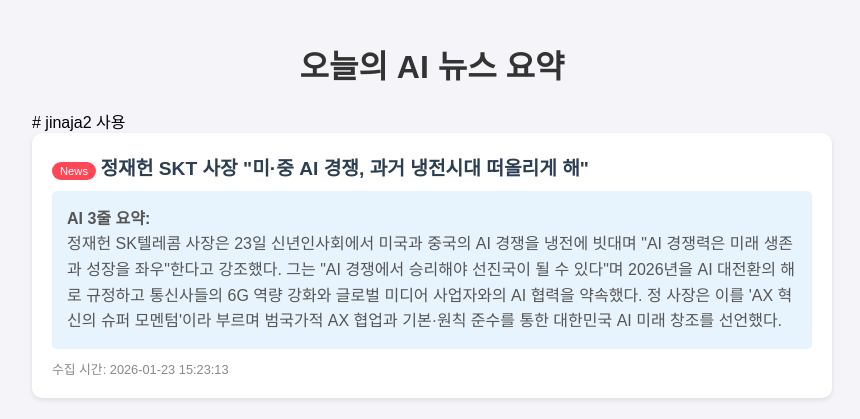
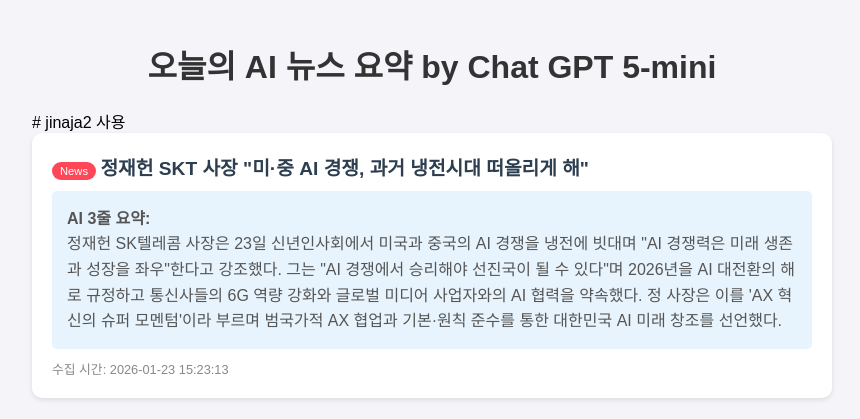
Before and after one commit to js10839/ai_news_dashboard, a FastAPI app: page /News in a window 1280 px wide. Shown: the top 419 px of the page, without its empty margins (208-1068 px from the left). Run offline with FastAPI, Linux system fonts and the light colour scheme; data comes from the database, SQL or seed files in the repository.

Commit message:
제목 변경

```diff
--- a/templates/index.html
+++ b/templates/index.html
@@ -10,7 +10,7 @@
 </head>
 <body>
     <div class="container">
-        <h1>오늘의 AI 뉴스 요약</h1>
+        <h1>오늘의 AI 뉴스 요약 by Chat GPT 5-mini</h1>
 
         {% for news in news_list %} # jinaja2 사용
         <div class="card">
```
Also changed, not shown: README.md.
